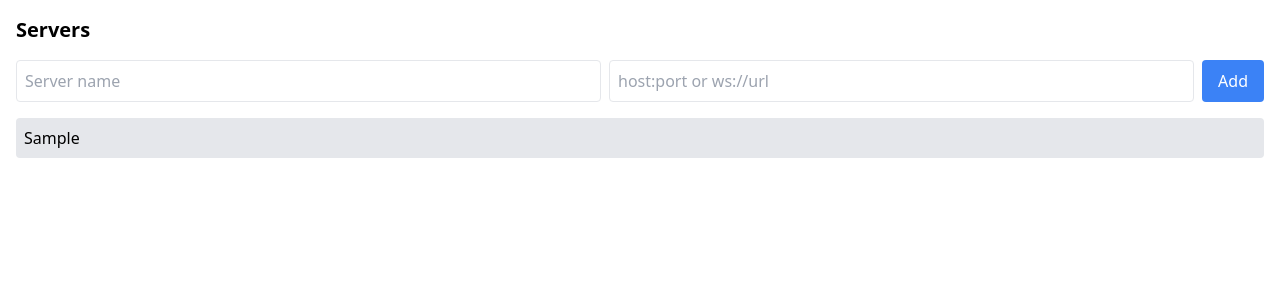
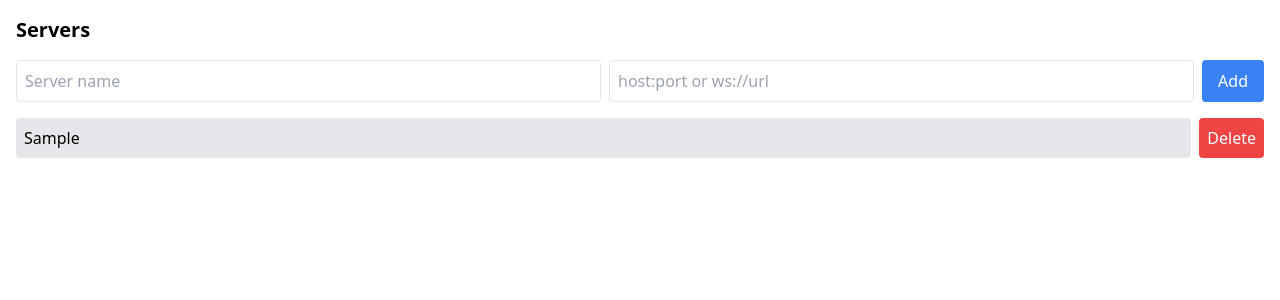
Before and after one commit to Tenosiey/Murmer, a SvelteKit app in the folder murmer_client/: page /servers in a window 1280 px wide. Both pictures are taken after typing "Sample", "Sample" into the empty fields and a click on the button "Add". Shown: the top 300 px of the page. Built offline with nearby package versions, Linux system fonts and the light colour scheme.

Commit message:
Add ability to delete servers

```diff
--- a/murmer_client/src/routes/servers/+page.svelte
+++ b/murmer_client/src/routes/servers/+page.svelte
@@ -30,6 +30,10 @@
     selectedServer.set(server.url);
     goto('/chat');
   }
+
+  function removeServer(url: string) {
+    servers.remove(url);
+  }
 </script>
 
 <div class="p-4">
@@ -41,9 +45,19 @@
   </div>
   <ul>
     {#each $servers as server}
-      <li class="mb-2">
-        <button class="bg-gray-200 p-2 rounded w-full text-left" on:click={() => join(server)} title={server.url}>
+      <li class="mb-2 flex space-x-2">
+        <button
+          class="bg-gray-200 p-2 rounded flex-1 text-left"
+          on:click={() => join(server)}
+          title={server.url}
+        >
           {server.name}
+        </button>
+        <button
+          class="bg-red-500 text-white px-2 rounded"
+          on:click={() => removeServer(server.url)}
+        >
+          Delete
         </button>
       </li>
     {/each}
```
